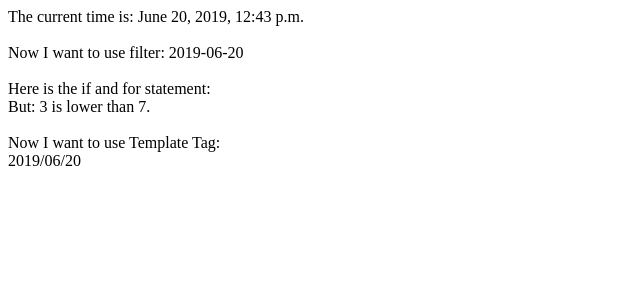
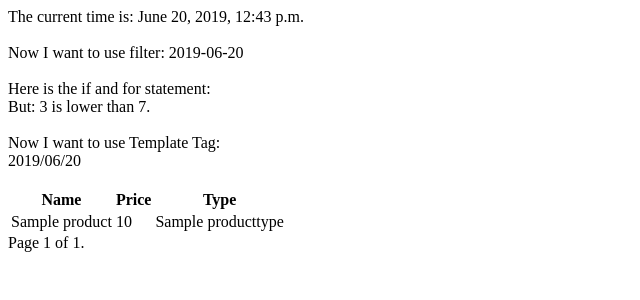
Before and after one commit to mohvari/Django_Course, a Django app: page / in a window 1280 px wide. Shown: the top 300 px of the page, without its empty margins (0-640 px from the left). Run offline with Django 3.2, Linux system fonts and the light colour scheme; tables that the repository leaves empty hold one stand-in row (values such as "Sample post").

Commit message:
Add Pageinator and consts.py

```diff
--- /dev/null
+++ b/base/consts.py
@@ -0,0 +1 @@
+INSTANCE_PER_PAGE = 3
--- a/base/models.py
+++ b/base/models.py
@@ -20,6 +20,9 @@ class Product(models.Model):
     def get_price(self):
         return "{}$".format(self.price)
 
+    def __str__(self):
+        return "{} - {} - {}".format(self.name, self.price, self.type)
+
 
 class Member(AbstractUser):
     pass
--- a/base/views.py
+++ b/base/views.py
@@ -4,7 +4,9 @@ from django.http import HttpResponse
 from django.shortcuts import render, get_object_or_404
 from django.views import View
 from django.views.generic import TemplateView
+from base.consts import INSTANCE_PER_PAGE
 from base.models import Product
+from django.core.paginator import Paginator
 
 
 class AboutView(TemplateView):
@@ -29,5 +31,9 @@ def report(request):
 
 
 def home(request):
+    product_list = Product.objects.all()
+    paginator = Paginator(product_list, INSTANCE_PER_PAGE)
+    page = request.GET.get('page', 1)
+    products_page = paginator.get_page(page)
     current_time = datetime.now()
-    return render(request, "home.html", {'current_time': current_time})
+    return render(request, "home.html", {'current_time': current_time, 'products_page': products_page})
--- a/templates/home.html
+++ b/templates/home.html
@@ -29,5 +29,40 @@
     {{ current_time_tag }}
     <br><br>
 
+    <table>
+    <tr>
+        <th>Name</th>
+        <th>Price</th>
+        <th>Type</th>
+    </tr>
+    {% for item in products_page.object_list %}
+        <tr>
+            <td>{{ item.name }}</td>
+            <td>{{ item.price }}</td>
+            <td>{{ item.type }}</td>
+        </tr>
+    {% endfor %}
+</table>
+
+
+    <div class="pagination">
+    <span class="step-links">
+        {% if products_page.has_previous %}
+            <a href="?page=1">&laquo; first</a>
+            <a href="?page={{ products_page.previous_page_number }}">previous</a>
+        {% endif %}
+
+        <span class="current">
+            Page {{ products_page.number }} of {{ products_page.paginator.num_pages }}.
+        </span>
+
+        {% if products_page.has_next %}
+            <a href="?page={{ products_page.next_page_number }}">next</a>
+            <a href="?page={{ products_page.paginator.num_pages }}">last &raquo;</a>
+        {% endif %}
+    </span>
+    </div>
+
+
 
 {% endblock %}
```
